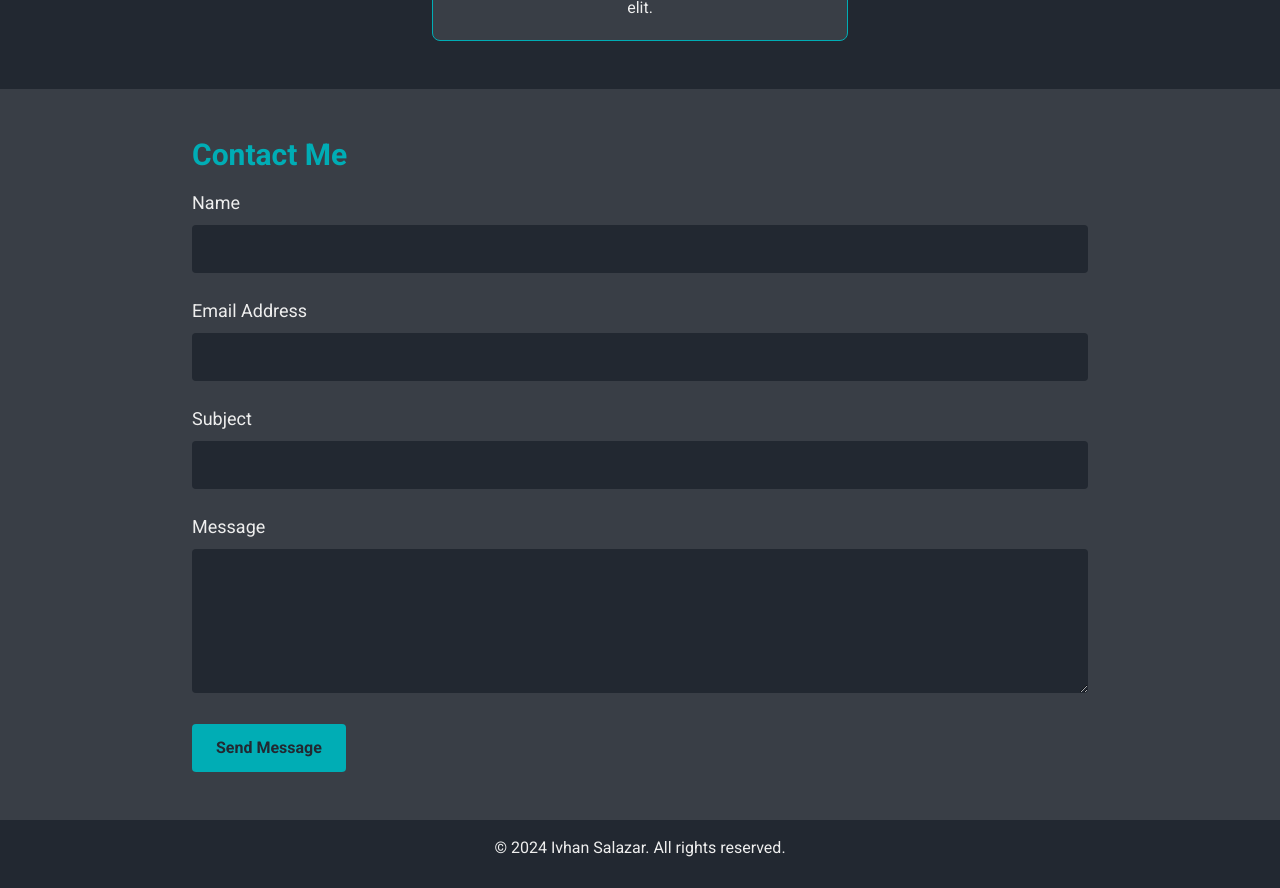
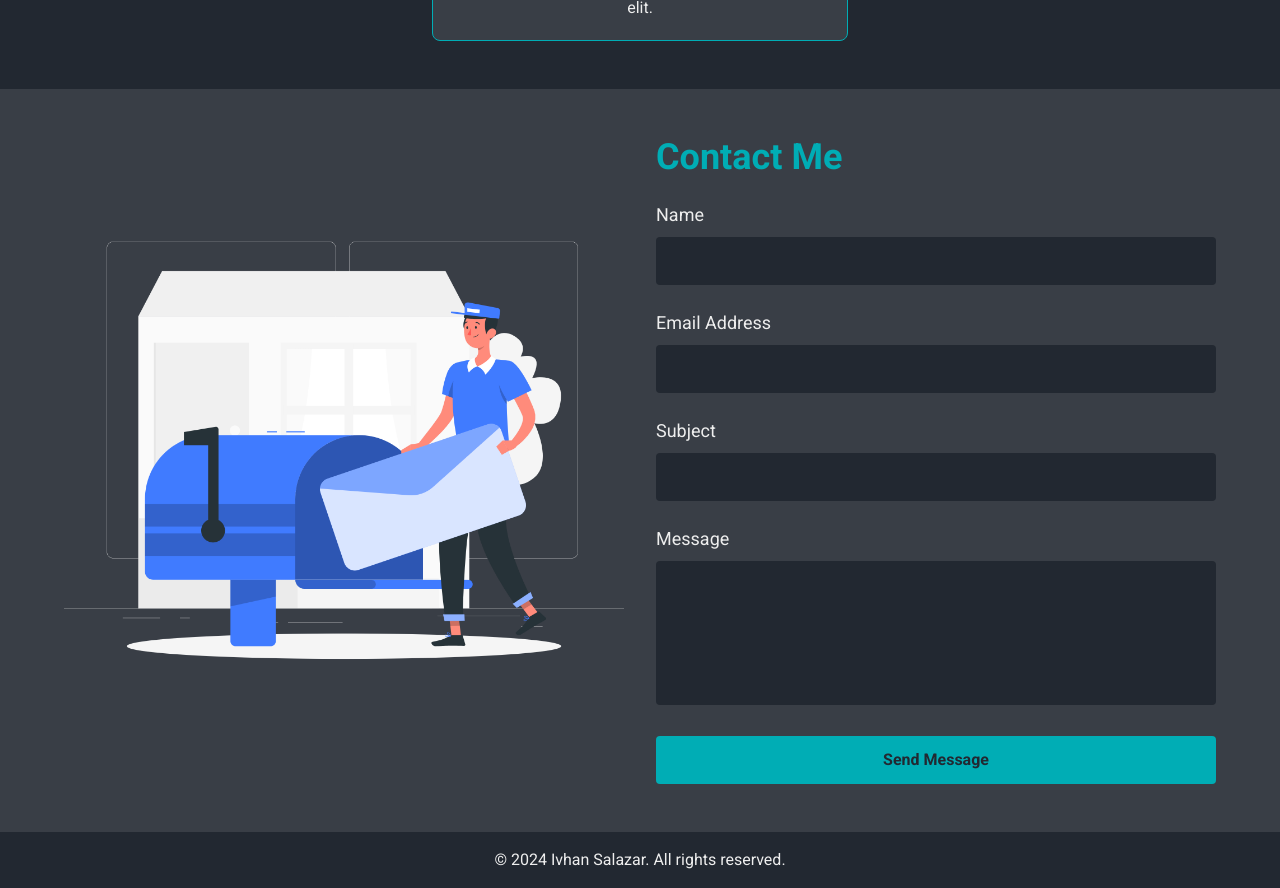
Before and after one commit to itsmeenavi/Portfolio, a React (Create React App) app: page / in a window 1280 px wide. Shown: the part 3040-3928 px from the top of the page. Built offline with nearby package versions, Linux system fonts and the light colour scheme.

Commit message:
added graphics in contact me

```diff
--- a/src/components/Contact.js
+++ b/src/components/Contact.js
@@ -1,6 +1,7 @@
-// components/Contact.js
+// src/components/Contact.js
 import React, { useState } from 'react';
 import emailjs from '@emailjs/browser'; // Import EmailJS
+import contactImage from '../assets/contact-me.png'; // Import the image
 
 function Contact() {
   // State to manage form inputs
@@ -59,13 +60,28 @@ function Contact() {
 
   return (
     <section id="contact" className="bg-charcoal-gray text-off-white py-12 px-4">
-      <div className="max-w-4xl mx-auto">
-        <h2 className="text-teal mb-4 text-3xl font-bold">Contact Me</h2>
+      <div className="max-w-6xl mx-auto">
+        {/* Grid Container */}
+        <div className="grid grid-cols-1 lg:grid-cols-6 gap-8">
+          {/* Left Side - Image */}
+          <div className="lg:col-span-3 flex justify-center items-center">
+            <img src={contactImage} alt="Contact Me" className="w-full h-auto" />
+          </div>
+
+          {/* Right Side - Form */}
+          <div className="lg:col-span-3 flex flex-col">
+            {/* Title */}
+            <h2 className="text-teal mb-6 text-4xl font-bold">Contact Me</h2>
+
+            {/* Contact Form */}
             <form onSubmit={handleSubmit} className="space-y-6">
               {/* Name Input */}
               <div>
-            <label className="block mb-2 text-lg">Name</label>
+                <label htmlFor="name" className="block mb-2 text-lg">
+                  Name
+                </label>
                 <input
+                  id="name"
                   type="text"
                   name="name"
                   className="w-full p-3 rounded bg-rich-black text-off-white focus:outline-none focus:ring-2 focus:ring-teal"
@@ -74,10 +90,14 @@ function Contact() {
                   required
                 />
               </div>
+
               {/* Email Input */}
               <div>
-            <label className="block mb-2 text-lg">Email Address</label>
+                <label htmlFor="email" className="block mb-2 text-lg">
+                  Email Address
+                </label>
                 <input
+                  id="email"
                   type="email"
                   name="email"
                   className="w-full p-3 rounded bg-rich-black text-off-white focus:outline-none focus:ring-2 focus:ring-teal"
@@ -86,10 +106,14 @@ function Contact() {
                   required
                 />
               </div>
+
               {/* Subject Input */}
               <div>
-            <label className="block mb-2 text-lg">Subject</label>
+                <label htmlFor="subject" className="block mb-2 text-lg">
+                  Subject
+                </label>
                 <input
+                  id="subject"
                   type="text"
                   name="subject"
                   className="w-full p-3 rounded bg-rich-black text-off-white focus:outline-none focus:ring-2 focus:ring-teal"
@@ -98,26 +122,33 @@ function Contact() {
                   required
                 />
               </div>
+
               {/* Message Textarea */}
               <div>
-            <label className="block mb-2 text-lg">Message</label>
+                <label htmlFor="message" className="block mb-2 text-lg">
+                  Message
+                </label>
                 <textarea
+                  id="message"
                   name="message"
                   rows="5"
-              className="w-full p-3 rounded bg-rich-black text-off-white focus:outline-none focus:ring-2 focus:ring-teal"
+                  className="w-full p-3 rounded bg-rich-black text-off-white focus:outline-none focus:ring-2 focus:ring-teal resize-none"
                   value={formData.message}
                   onChange={handleChange}
                   required
                 ></textarea>
               </div>
+
               {/* Submit Button */}
               <button
                 type="submit"
-            className="bg-teal text-rich-black px-6 py-3 rounded font-bold hover:bg-teal-dark transition duration-300"
+                className="w-full bg-teal text-rich-black px-6 py-3 rounded font-bold hover:bg-teal-dark transition duration-300"
               >
                 Send Message
               </button>
             </form>
+          </div>
+        </div>
       </div>
     </section>
   );
```
Also changed, not shown: src/assets/contact-me.png (added). Lines whose indentation alone changed are shown as unchanged.
